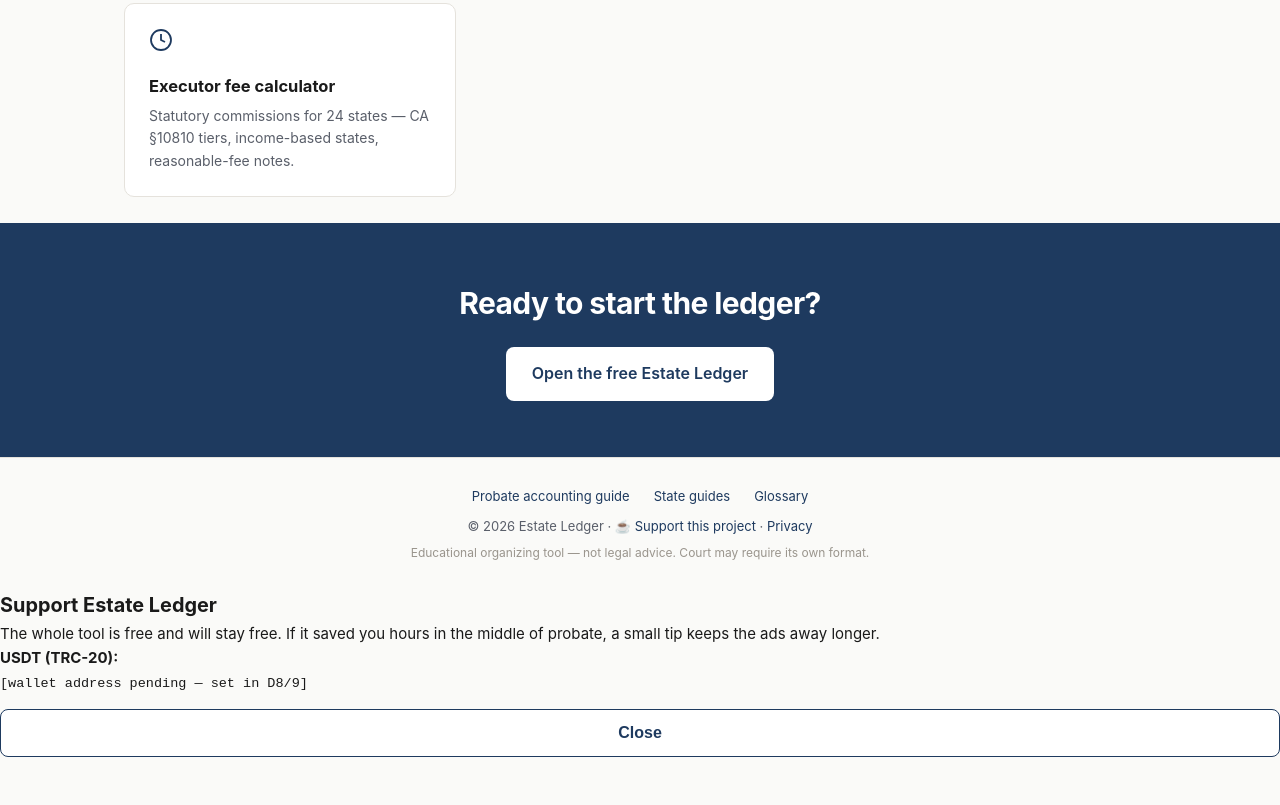
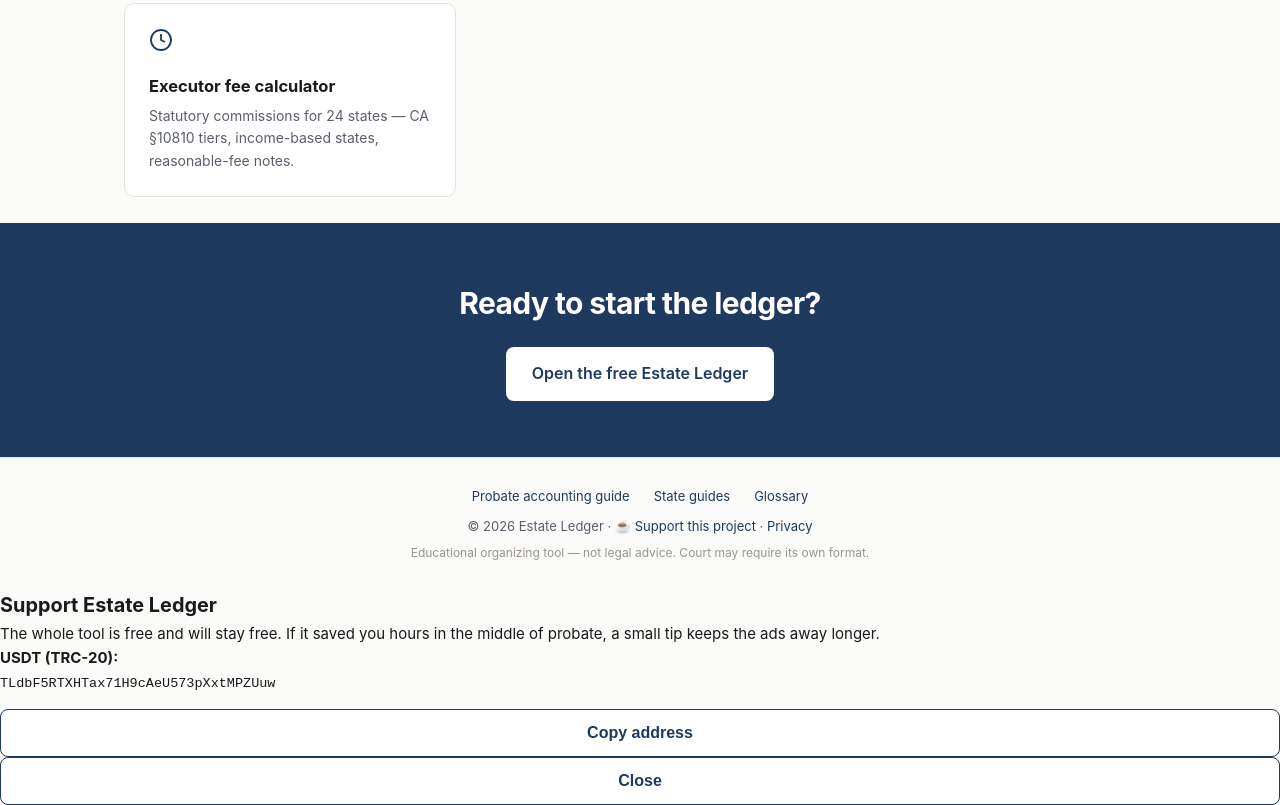
Before and after one commit to makszoom/estate-ledger, a website: page site/index.html in a window 1280 px wide. Shown: the part 3525-4330 px from the top of the page. Before the commit the page ends 4282 px from the top, so only its background shows below. Drawn offline with Linux system fonts and the light colour scheme.

Commit message:
donate: real USDT TRC-20 address (OGFY wallet) + copy button

```diff
--- a/site/index.html
+++ b/site/index.html
@@ -382,7 +382,7 @@
 // motion-armed только после load (в противном случае гробим SEO/reduced-motion)
 window.addEventListener('load', () => {
   const dl = document.getElementById('donate-link'), dm = document.getElementById('modal-donate');
-  if (dl) { dl.onclick = (e) => { e.preventDefault(); dm.classList.add('open'); }; document.getElementById('donate-close').onclick = () => dm.classList.remove('open'); }
+  if (dl) { dl.onclick = (e) => { e.preventDefault(); dm.classList.add('open'); }; document.getElementById('donate-close').onclick = () => dm.classList.remove('open'); const dc = document.getElementById('donate-copy'); if (dc) dc.onclick = () => { navigator.clipboard.writeText('TLdbF5RTXHTax71H9cAeU573pXxtMPZUuw').then(() => { dc.textContent = 'Copied ✓'; setTimeout(() => dc.textContent = 'Copy address', 1500); }); }; }
   const reduce = matchMedia('(prefers-reduced-motion: reduce)').matches;
   if (!reduce) {
     document.querySelectorAll('[data-motion]').forEach(el => el.closest('body').classList.add('motion-armed'));
@@ -398,8 +398,8 @@
   <div class="modal-card">
     <h3>Support Estate Ledger</h3>
     <p style="font-size:15px">The whole tool is free and will stay free. If it saved you hours in the middle of probate, a small tip keeps the ads away longer.</p>
-    <p style="font-size:15px;margin-bottom:14px"><b>USDT (TRC-20):</b><br><span style="font-family:monospace;font-size:13.5px" id="donate-addr">[wallet address pending — set in D8/9]</span></p>
-    <div class="btn-row"><button class="btn btn-ghost" id="donate-close" style="width:100%">Close</button></div>
+    <p style="font-size:15px;margin-bottom:14px"><b>USDT (TRC-20):</b><br><span style="font-family:monospace;font-size:13.5px" id="donate-addr">TLdbF5RTXHTax71H9cAeU573pXxtMPZUuw</span></p>
+    <div class="btn-row"><button class="btn btn-ghost" id="donate-copy" style="width:100%">Copy address</button><button class="btn btn-ghost" id="donate-close" style="width:100%">Close</button></div>
   </div>
 </div>
 <style>/* reuse modal css */</style>
```
